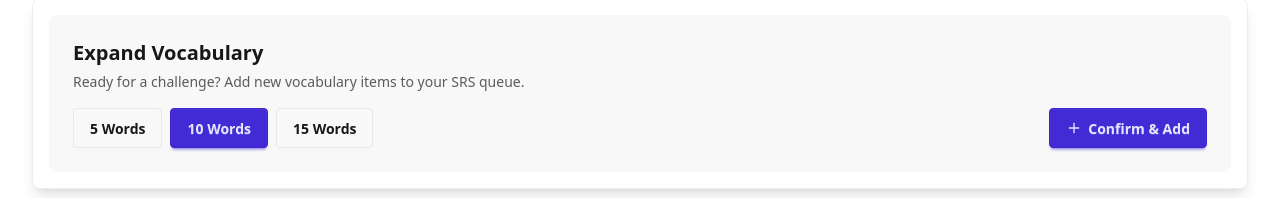
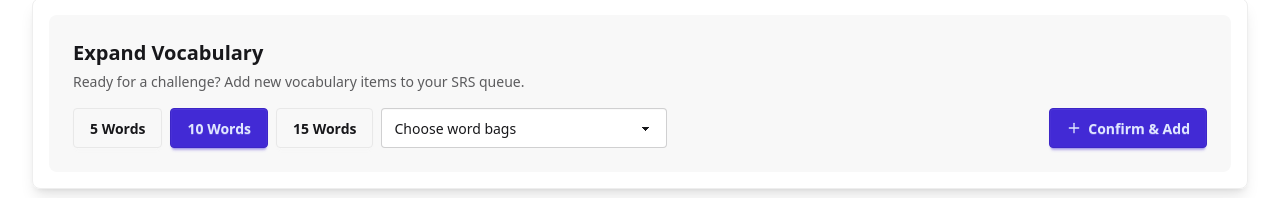
Before and after one commit to M1loseph/japanese-flashcards, a React (Vite) app: page /srs in a window 1280 px wide. Shown: the part 854-1052 px from the top of the page. Built offline with nearby package versions, Linux system fonts and the light colour scheme.

Commit message:
abality to pick words bags

```diff
--- a/src/pages/RandomShuffleGamePage/RandomShuffleGamePage.tsx
+++ b/src/pages/RandomShuffleGamePage/RandomShuffleGamePage.tsx
@@ -61,8 +61,6 @@ const RandomShuffleGamePage: FC = () => {
     }
 
     const card = gameState.flashcards[gameState.currentFlashcardIndex];
-
-    console.log(gameFinished, gameState.currentFlashcardIndex);
 
     const handleToggleAnswer = () => {
         setShowAnswer(!showAnswer);
--- a/src/pages/SpacedRepetitionSystem/SpacedRepetitionSystem.tsx
+++ b/src/pages/SpacedRepetitionSystem/SpacedRepetitionSystem.tsx
@@ -2,6 +2,7 @@ import { IconArrowRight, IconBolt, IconFlame, IconListDetails, IconPlus } from '
 import { useState, type FC } from 'react';
 import { useNavigate } from 'react-router-dom';
 import { ExistingGameAlert } from '../../components/ExistingGameAlert';
+import { availableWordBags } from '../../japanese';
 import { useGameContext } from '../../services/GameContext';
 import { useGameSettingsContext } from '../../services/GameStateContext';
 import {
@@ -28,6 +29,7 @@ export const SpacedRepetitionSystemPage: FC = () => {
     const { mutateAsync: addNewRandomWords } = useAddNewRandomWords();
     const [selectedWordCount, setSelectedWordCount] = useState<WordCountOption>(10);
     const { currentStreak } = useStreak();
+    const [selectedWordBag, setSelectedWordBag] = useState<string | undefined>();
 
     const handleWordCountSelect = (count: WordCountOption) => {
         setSelectedWordCount(count);
@@ -55,7 +57,8 @@ export const SpacedRepetitionSystemPage: FC = () => {
     };
 
     const handleConfirmAdd = async () => {
-        await addNewRandomWords({ count: selectedWordCount });
+        const wordBags = selectedWordBag ? [selectedWordBag] : undefined;
+        await addNewRandomWords({ count: selectedWordCount, preferredWordBags: wordBags });
     };
 
     const handleConfirmAddKeyDown = (e: React.KeyboardEvent) => {
@@ -63,6 +66,10 @@ export const SpacedRepetitionSystemPage: FC = () => {
             e.preventDefault();
             handleConfirmAdd();
         }
+    };
+
+    const handleWordBagSelect = (e: React.ChangeEvent<HTMLSelectElement>) => {
+        setSelectedWordBag(e.currentTarget.value);
     };
 
     const numberOfWordsToReview = wordsToReview ? wordsToReview.length : 0;
@@ -194,6 +201,19 @@ export const SpacedRepetitionSystemPage: FC = () => {
                                         {count} Words
                                     </button>
                                 ))}
+                                <select value={selectedWordBag} onChange={handleWordBagSelect} className="select">
+                                    <option disabled selected>
+                                        Select word bag
+                                    </option>
+                                    <option disabled selected>
+                                        Choose word bags
+                                    </option>
+                                    {availableWordBags.map((bag) => (
+                                        <option key={bag.id} value={bag.id}>
+                                            {bag.name}
+                                        </option>
+                                    ))}
+                                </select>
                             </div>
                             <button
                                 className="btn btn-primary mt-6 md:mt-0"
--- a/src/services/SRS/srsHooks.tsx
+++ b/src/services/SRS/srsHooks.tsx
@@ -9,7 +9,7 @@ import { MINIMUM_LEVEL } from './Stages';
 const addNewRandomWords = async (count: number, preferredWordBags?: string[]) => {
     const wordsInProgress = (await db.wordProgress.toArray()).map((w) => w.wordId);
     const allWords = availableWordBags
-        .filter((bag) => !preferredWordBags || preferredWordBags.includes(bag.name))
+        .filter((bag) => !preferredWordBags || preferredWordBags.includes(bag.id))
         .flatMap((bag) => bag.words)
         .map((w) => w.id);
 
@@ -48,31 +48,3 @@ export const useAddNewRandomWords = () => {
         },
     });
 };
-
-// export const useMarkWordAsReviewed = () => {
-//     return useMutation({
-//         mutationKey: ['markWordAsReviewed'],
-//         mutationFn: ({ wordId, correct }: { wordId: string; correct: boolean }) => markWordAsReviewed(wordId, correct),
-//         onSuccess: () => {
-//             queryClient.invalidateQueries({ queryKey: ['databaseWords'] });
-//         },
-//     });
-// };
-
-// const markWordsAsReviewedBatch = (reviews: { wordId: string; correct: boolean }[]) => {
-//     return db.transaction('rw', db.wordProgress, async () => {
-//         for (const { wordId, correct } of reviews) {
-//             await markWordAsReviewed(wordId, correct);
-//         }
-//     });
-// };
-
-// export const useMarkWordsAsReviewedBatch = () => {
-//     return useMutation({
-//         mutationKey: ['markWordsAsReviewedBatch'],
-//         mutationFn: (reviews: { wordId: string; correct: boolean }[]) => markWordsAsReviewedBatch(reviews),
-//         onSuccess: () => {
-//             queryClient.invalidateQueries({ queryKey: ['databaseWords'] });
-//         },
-//     });
-// };
```
